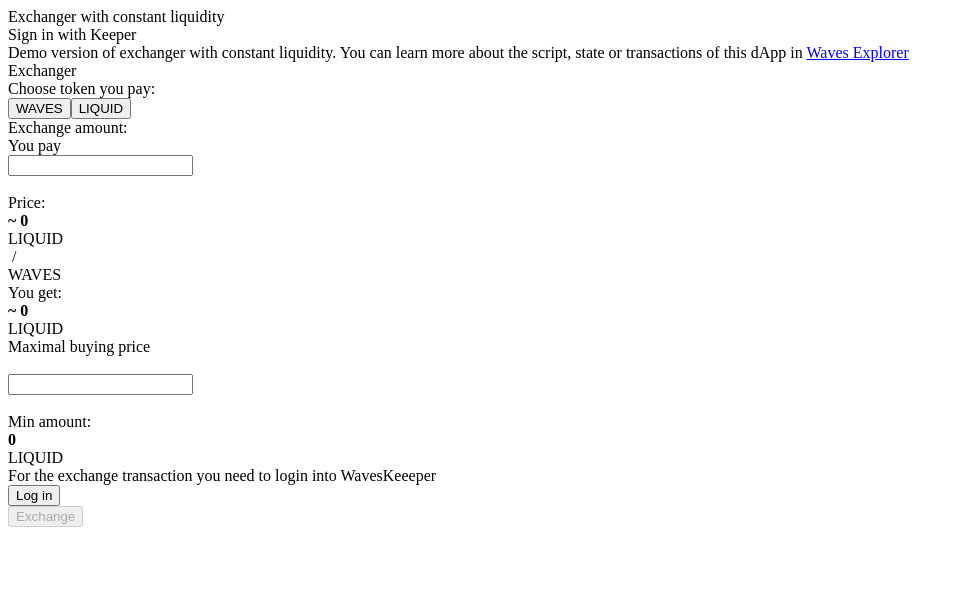
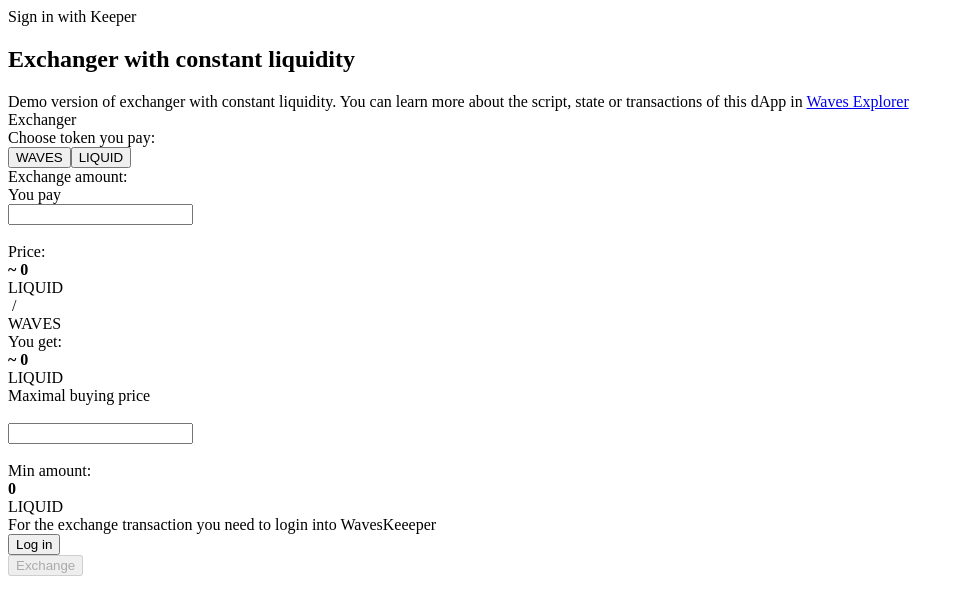
Before and after one commit to chlenc/Exchanger, a React app: page / in a window 1280 px wide. Shown: the top 614 px of the page, without its empty margins (0-964 px from the left). Built offline with nearby package versions, Linux system fonts and the light colour scheme; no server answers.

Commit message:
colors changed

```diff
--- a/src/components/Head/index.tsx
+++ b/src/components/Head/index.tsx
@@ -21,7 +21,7 @@
         return <div className={styles.bg}>
             <div className={styles.h}>
                 <div className={styles.header}>
-                    <div className={styles.header_logoFont}>Exchanger with constant liquidity</div>
+                    <div className={styles.header_logoFont}></div>
                     {
                         wavesKeeperAccount
                             ? <div className={styles.header_sign}>
@@ -29,14 +29,14 @@
                                 {wavesKeeperAccount.address}
                             </div>
                             : <SignBtn className={styles.header_sign}>
-                                <div className={styles.header_signIcon}/>
+
                                 Sign in with Keeper
                             </SignBtn>
                     }
                 </div>
                 <div className={styles.body}>
                     <div className={styles.info}>
-                    <div className={styles.header_logoFont}>Demo version of exchanger with constant liquidity. You can learn more about the script, state or transactions of this dApp in <a className={styles.header_logoFont}
+                    <div className={styles.header_logoFont}><h2>Exchanger with constant liquidity</h2>Demo version of exchanger with constant liquidity. You can learn more about the script, state or transactions of this dApp in <a className={styles.header_logoFont}
 
 href={`https://wavesexplorer.com/address/${DAPP_ADDRESS}`}>Waves Explorer</a></div>
 
--- a/src/components/Head/styles.scss
+++ b/src/components/Head/styles.scss
@@ -33,18 +33,19 @@
 
 .header_logoFont {
   font-family: Roboto;
-  font-size: 20px;
+  font-size: 15px;
   font-weight: 500;
   font-style: normal;
   font-stretch: normal;
   line-height: 1.5;
   letter-spacing: normal;
-  color: $white;
+  color: #263241;
 }
 
 
 .header_signIcon {
   @include login-32-white;
+  color: #263241;
   margin-right: 10px;
 }
 
@@ -56,7 +57,7 @@
 }
 
 .bg {
-  background-image: linear-gradient(to left, #308af7, $submit-700);
+  background-color:  #eaeaea;
   display: flex;
   flex-direction: column;
   align-items: center;
--- a/src/styles/fonts.scss
+++ b/src/styles/fonts.scss
@@ -118,7 +118,7 @@
   font-size: 14px;
   font-weight: 500;
   text-align: right;
-  color: $white;
+  color: #263241;
 }
 
 @mixin Body-0Basic900Left {
```
